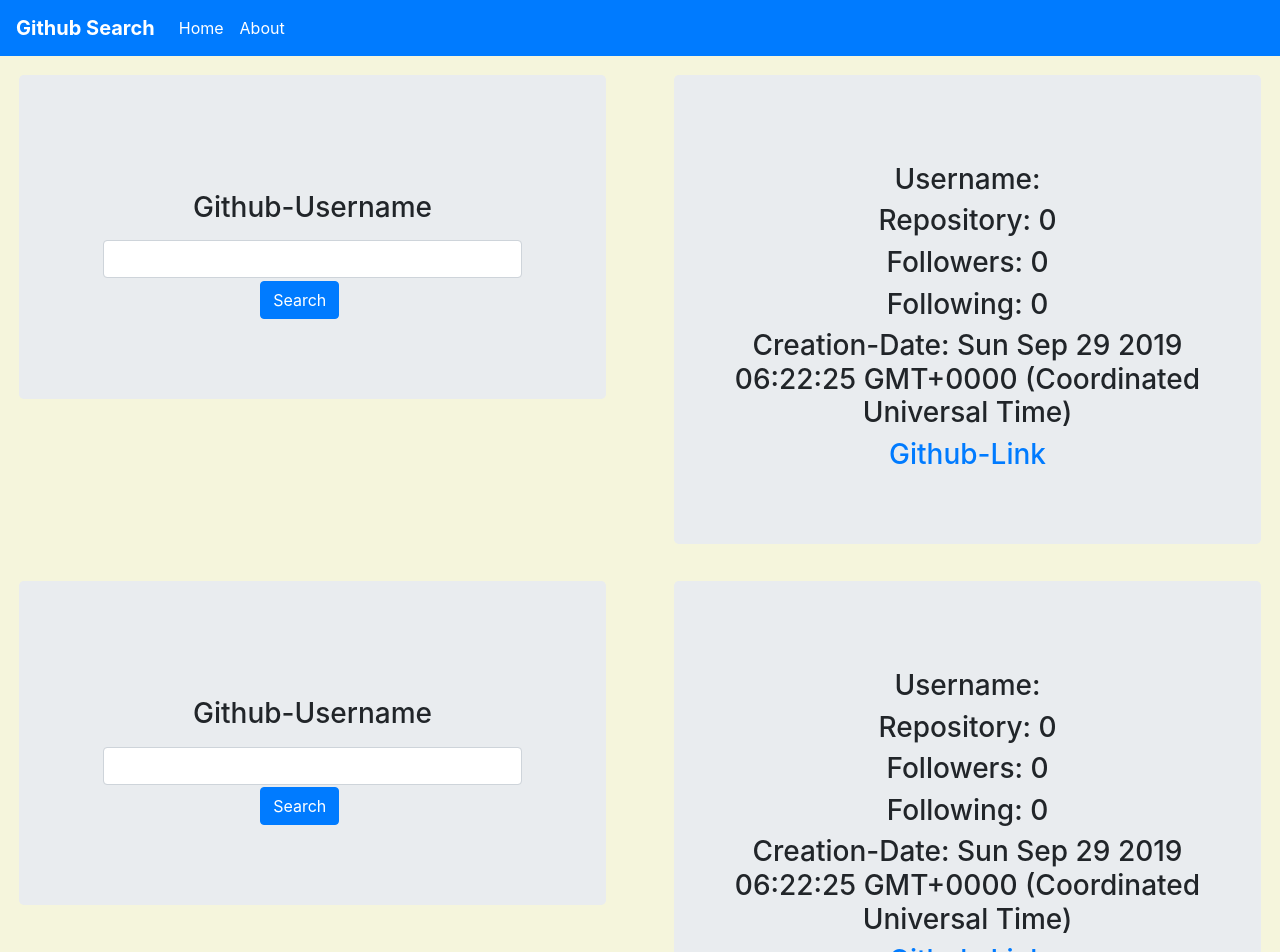
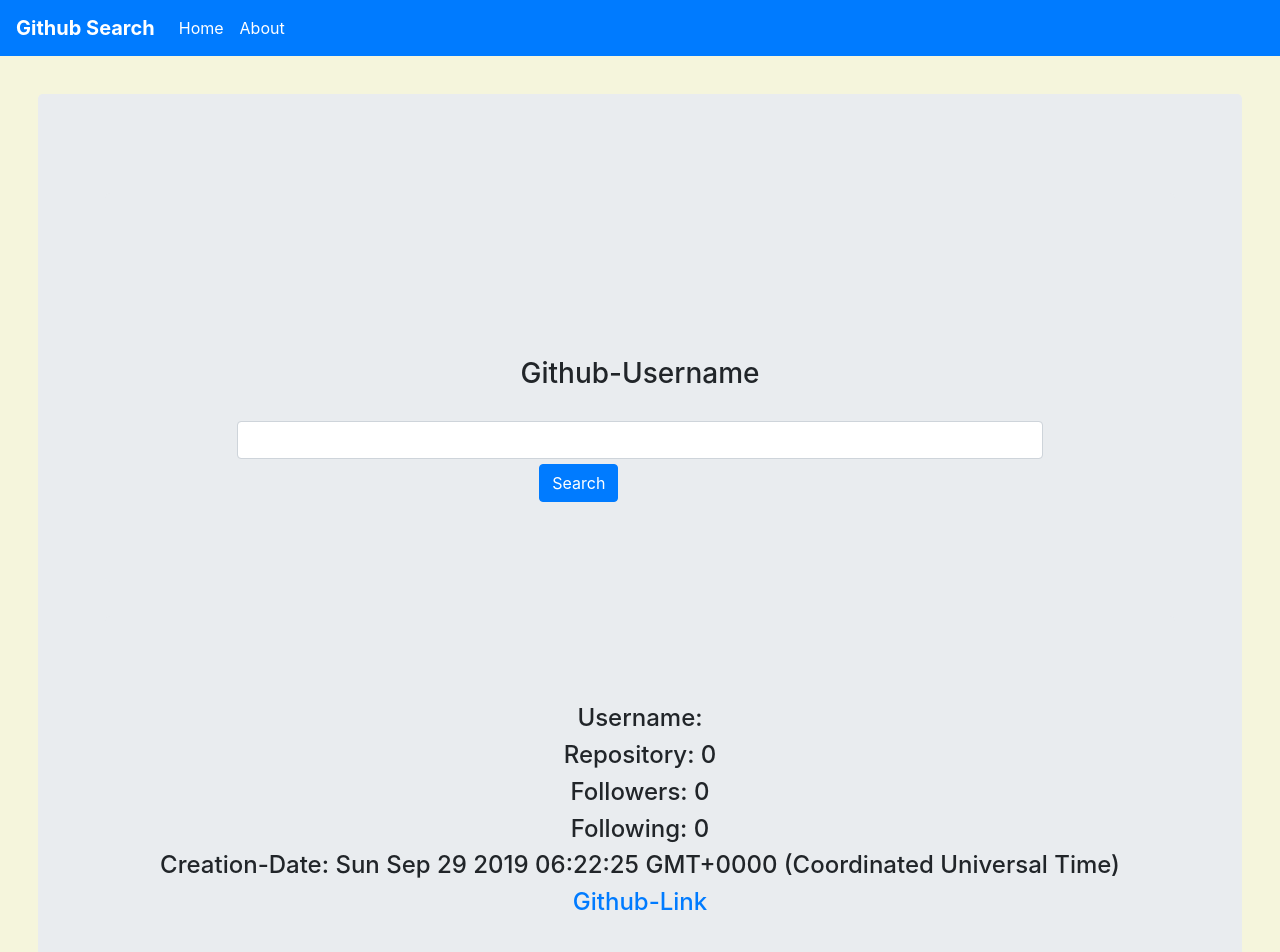
Before and after one commit to dicksonkariuki/Github-Search, an Angular app: page /Home in a window 1280 px wide. Shown: the top 952 px of the page. Built offline with nearby package versions, Linux system fonts and the light colour scheme.

Commit message:
Add repository unordered list comonents

```diff
--- a/src/app/about/about.component.html
+++ b/src/app/about/about.component.html
@@ -1,3 +1,11 @@
 <h1>GithubSearch</h1>
 <p>Github search is an angular application that lets a user search github pages by inputing a name on the search input
     field.</p>
+<p>Upon searching,a user is able to see:</p>
+<ol>
+    <li>The number of their repositories</li>
+    <li>Followers </li>
+    <li>The following</li>
+    <li>Creation date</li>
+    <li>Link to github projects</li>
+</ol>
--- a/src/app/app.component.html
+++ b/src/app/app.component.html
@@ -4,4 +4,4 @@
 
 <app-navbar></app-navbar>
 <router-outlet></router-outlet>
-<app-user></app-user>
+<!-- <app-user></app-user> -->
--- a/src/app/user/user.component.html
+++ b/src/app/user/user.component.html
@@ -1,27 +1,22 @@
-<div class="row">
-    <div class="col-md-6">
-
-        <app-user-form (addUser)="check($event)"></app-user-form>
+<div class="jumbotron">
 
 
-        <!-- <p *ngFor='let repostory of Repository'></p> -->
-    </div>
-    <div class="col-md-6">
-        <blockquote class="text-center text-lg">
-            <div class="jumbotron">
+    <app-user-form (addUser)="check($event)"></app-user-form>
 
 
-                <img src="{{repos.avatar_url}}" width="200px">
-                <h3 appStrikethrough>Username: {{repos.login}}</h3>
-                <h3>Repository: {{repos.public_repos}}</h3>
-                <h3>Followers: {{repos.followers}}</h3>
-                <h3>Following: {{repos.following}}</h3>
-                <h3>Creation-Date: {{repos.created_at}}</h3>
-                <h3><a href="{{repos.html_url}}">Github-Link </a> </h3>
+    <!-- <p *ngFor='let repostory of Repository'></p> -->
 
-            </div>
+    <div class="jumbotron">
+        <blockquote class="text-center text-lg">
 
+
+
+            <img src="{{repos.avatar_url}}" width="200px">
+            <h4>Username: {{repos.login}}</h4>
+            <h4>Repository: {{repos.public_repos}}</h4>
+            <h4>Followers: {{repos.followers}}</h4>
+            <h4>Following: {{repos.following}}</h4>
+            <h4 appStrikethrough>Creation-Date: {{repos.created_at}}</h4>
+            <h4><a href="{{repos.html_url}}">Github-Link </a> </h4>
         </blockquote>
-
     </div>
-</div>
```
